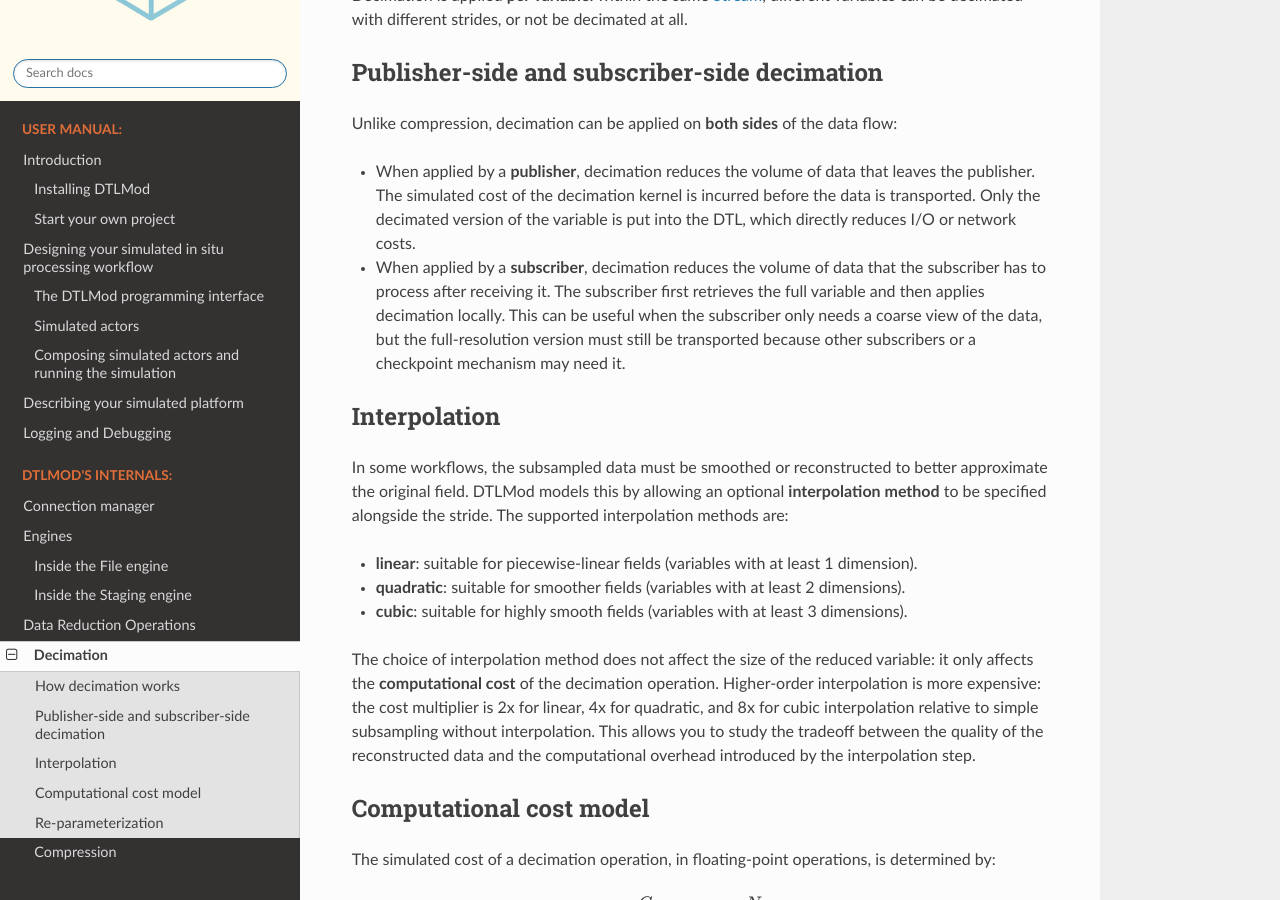
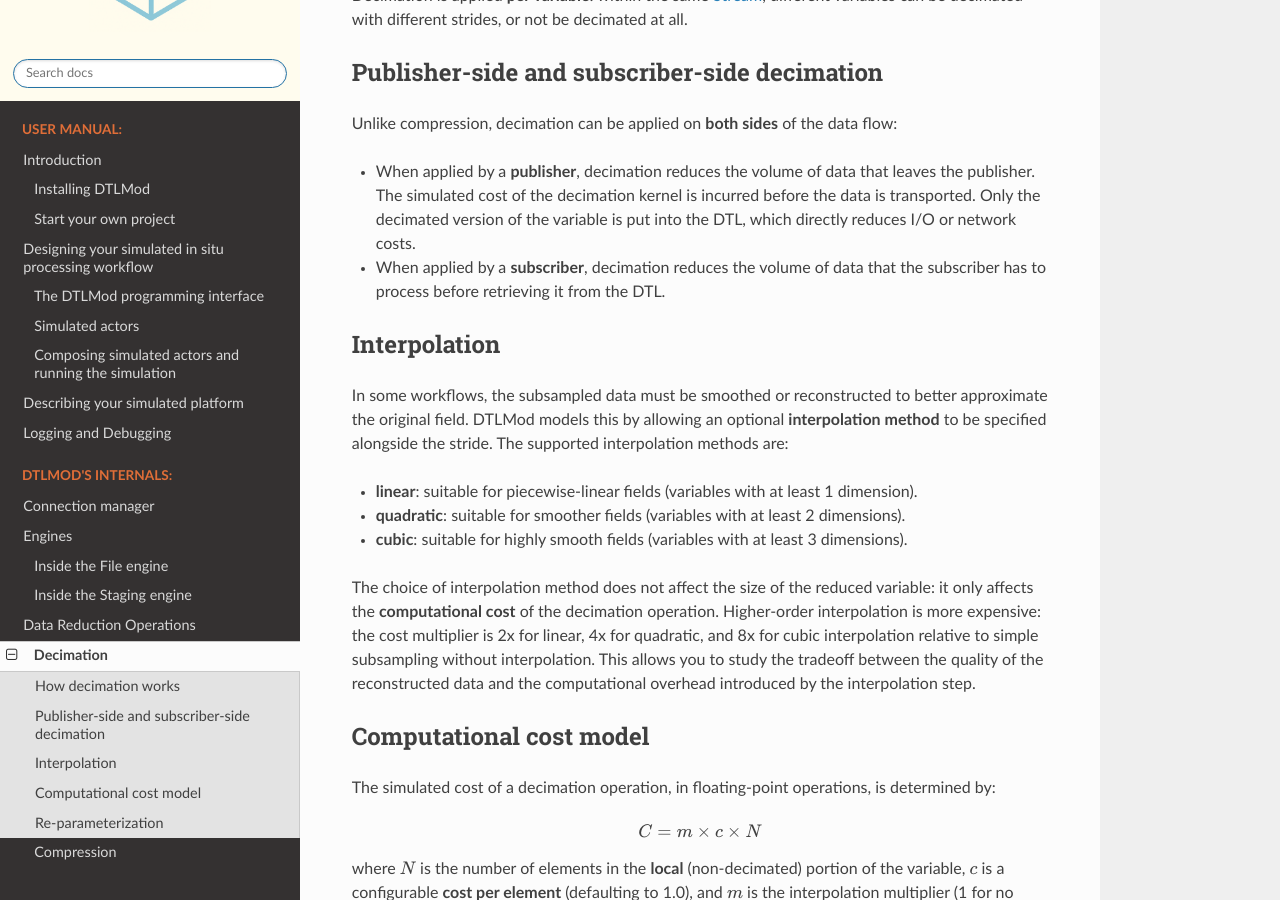
Before and after one commit to simgrid/DTLMod, a Sphinx documentation site: the page built from doc/source/Decimation.rst, in a window 1280 px wide and 900 px high, scrolled down 640 px. Built offline with Sphinx 7.4.7 and the Read the Docs theme 3.1.0, drawn with Linux system fonts in a browser that asks for light colours.

Commit message:
tiny edits

```diff
--- a/doc/source/Decimation.rst
+++ b/doc/source/Decimation.rst
@@ -35,10 +35,8 @@
   cost of the decimation kernel is incurred before the data is transported. Only the decimated version of the variable
   is put into the DTL, which directly reduces I/O or network costs.
 
-- When applied by a **subscriber**, decimation reduces the volume of data that the subscriber has to process after
-  receiving it. The subscriber first retrieves the full variable and then applies decimation locally. This can be
-  useful when the subscriber only needs a coarse view of the data, but the full-resolution version must still be
-  transported because other subscribers or a checkpoint mechanism may need it.
+- When applied by a **subscriber**, decimation reduces the volume of data that the subscriber has to process before
+  retrieving it from the DTL.
 
 Interpolation
 -------------
```
Also changed, not shown: 1 other file.
